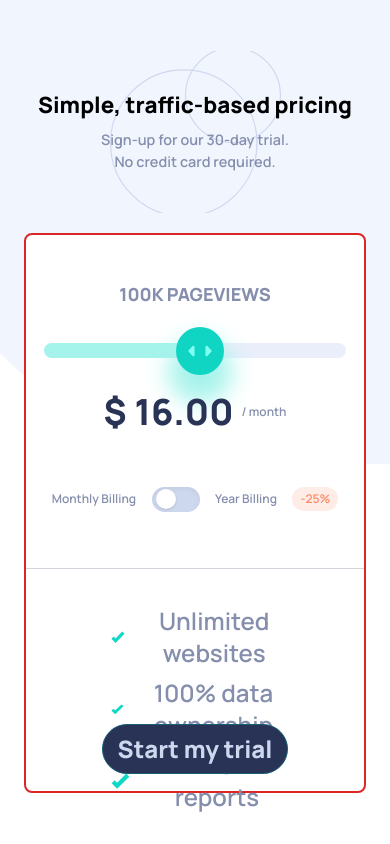
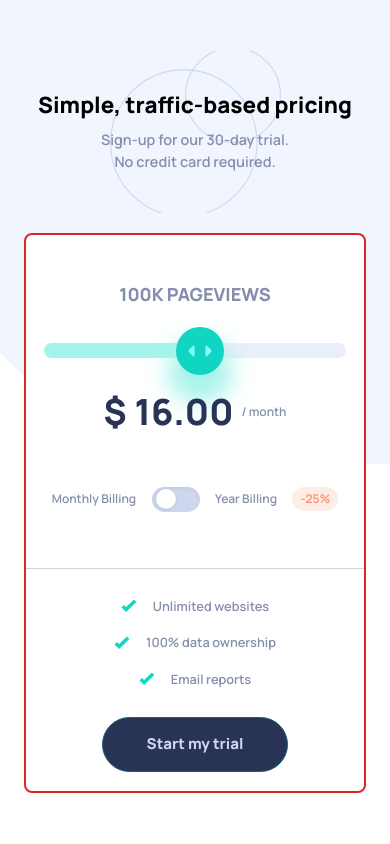
Before and after one commit to Arfirpo/intercactive-pricing-component-main, a React (Create React App) app: page / in a window 390 px wide. Built offline with nearby package versions, Linux system fonts and the light colour scheme.

Commit message:
continue w/ desktop layout

```diff
--- a/src/components/Promotion.jsx
+++ b/src/components/Promotion.jsx
@@ -4,7 +4,7 @@ import { StartTrialButton } from "./StartTrialButton";
 
 export const Promotion = () => {
   return (
-    <section className="w-full h-[40%] flex flex-col items-center justify-evenly pt-5">
+    <section className="w-full h-[40%] flex flex-col items-center justify-evenly">
       <Benefits />
       <StartTrialButton />
     </section>
--- a/src/components/Pros.jsx
+++ b/src/components/Pros.jsx
@@ -3,9 +3,9 @@ import React from "react";
 
 export const Pros = ({image, text}) => {
   return (
-    <div className="flex items-center gap-6 justify-center">
-      <img src={image} alt="Check" className="w-6"/>
-      <li className="text-2xl">{text}</li>
+    <div className="flex items-center gap-4 md:gap-6 justify-center">
+      <img src={image} alt="Check" className="w-4 md:w-6"/>
+      <li className=" text-[.8rem] md:text-2xl">{text}</li>
     </div>
   );
 };
--- a/src/components/StartTrialButton.jsx
+++ b/src/components/StartTrialButton.jsx
@@ -3,7 +3,7 @@ import React from "react";
 export const StartTrialButton = () => {
   return (
     <div className="flex place-items-center justify-center border border-cyan-800 outline-none bg-darkDesaturatedBlue w-[55%] h-[25%] rounded-full">
-      <button className=" text-2xl text-lightGrayishBlueTb font-bold ">
+      <button className="md:text-2xl text-lightGrayishBlueTb font-bold ">
         Start my trial
       </button>
     </div>
```
